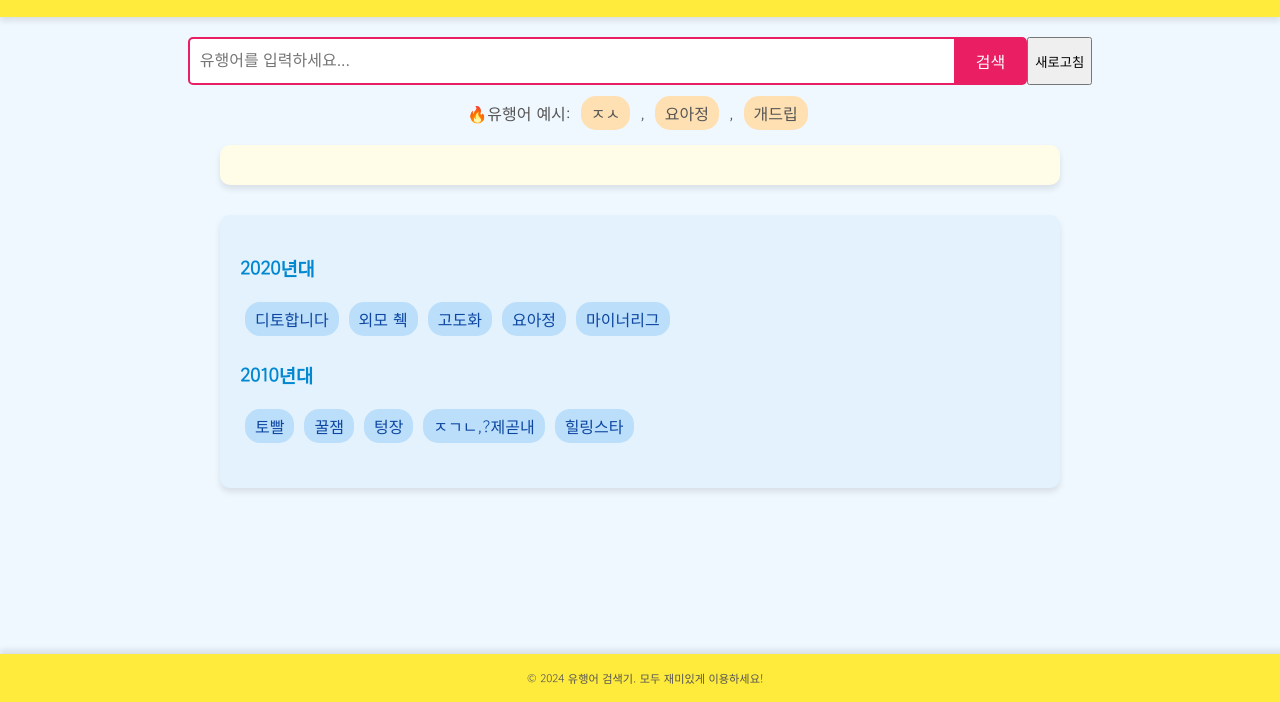
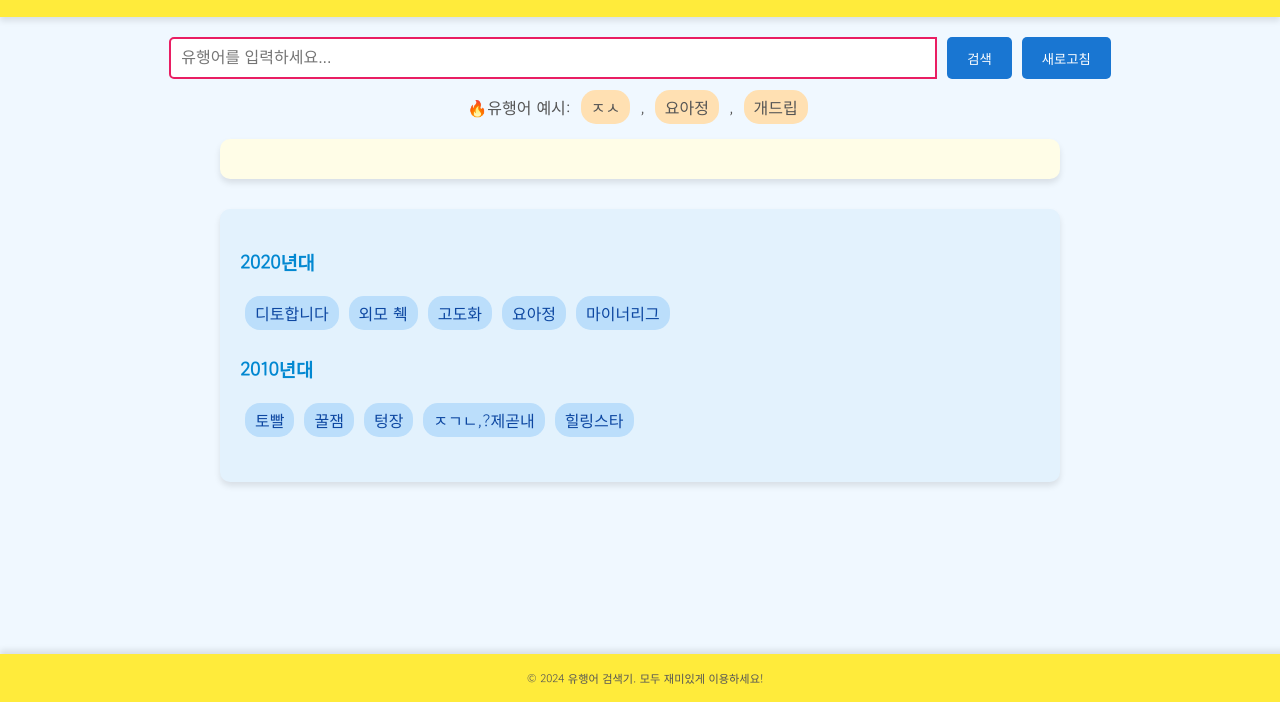
Before and after one commit to dalmook/yuhang, a website: page index.html in a window 1280 px wide. Shown: the part 98-800 px from the top of the page. Drawn offline with Linux system fonts and the light colour scheme; a web font is replaced by a local one.

Commit message:
yuhangstyles.css 업데이트

```diff
--- a/yuhangstyles.css
+++ b/yuhangstyles.css
@@ -47,20 +47,19 @@ main {
     outline: none;
 }
 
-#searchButton {
+#searchButton, #refreshButton {
     padding: 10px 20px;
-    font-size: 1em;
-    border: 2px solid #e91e63;
-    border-left: none;
-    background-color: #e91e63;
+    background-color: #1976d2;
     color: #fff;
-    border-radius: 0 5px 5px 0;
+    border: none;
+    border-radius: 5px;
     cursor: pointer;
+    margin-left: 10px; /* 버튼 간 간격 조정 */
     transition: background-color 0.3s;
 }
 
-#searchButton:hover {
-    background-color: #d81b60;
+#searchButton:hover, #refreshButton:hover {
+    background-color: #0d47a1;
 }
 
 #exampleContainer {
```
